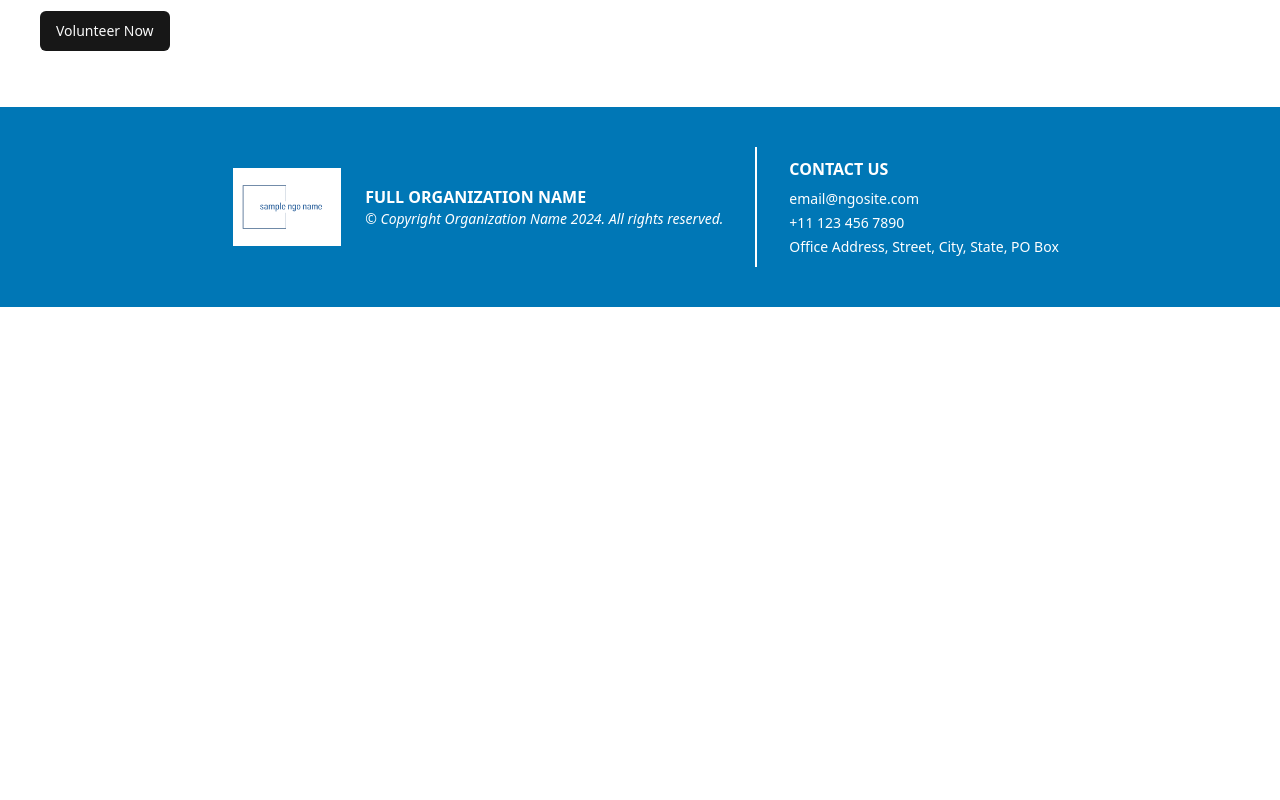
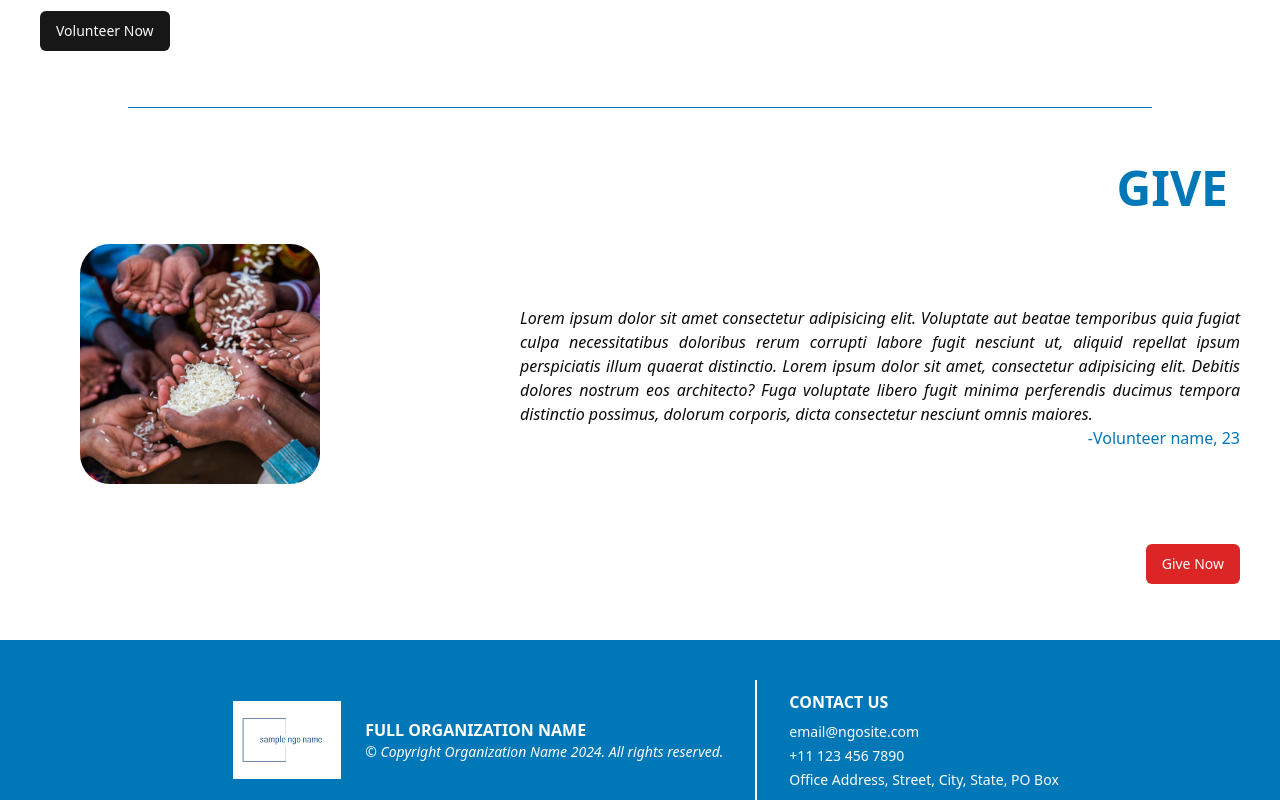
Before and after one commit to judithlk/ngo-site-template, a Next.js app: page /action in a window 1280 px wide. Shown: the part 693-1493 px from the top of the page. Before the commit the page ends 1000 px from the top, so only its background shows below. Built offline with nearby package versions, Linux system fonts and the light colour scheme.

Commit message:
Give tab

```diff
--- a/src/app/action/page.tsx
+++ b/src/app/action/page.tsx
@@ -20,7 +20,7 @@ export default function TakeAction() {
     <>
       <NavBar />
       <main className="w-[100%] pb-10 mb-0 relative">
-        <div className="w-[100%] h-[100%] pt-[10%] lg:pt-0 space-y-10">
+        <div className="w-[100%] h-[100%] pt-[8%] lg:pt-0 space-y-10">
           <div className="h-64 md:h-80 bg-darkblue flex items-center justify-center pt-4">
             <h1 className="text-3xl md:text-5xl text-white font-bold italic">
               What can you do?
@@ -51,7 +51,7 @@ export default function TakeAction() {
                   , 23
                 </h2>
               </div>
-              <div className="relative w-[52%] mt-5 sm:mt-0 sm:w-[25%] lg:w-[18%] md:ml-10 rounded-full">
+              <div className="relative m-auto w-[62%] mt-5 sm:mt-0 sm:w-[25%] lg:w-[18%] md:ml-10 rounded-full">
                 <Image
                   src={"/profile photo.jpg"}
                   alt=""
@@ -62,7 +62,52 @@ export default function TakeAction() {
                 />
               </div>
             </div>
-            <Button onClick={() => setModalState(true)} className="">Volunteer Now</Button>
+            <Button onClick={() => setModalState(true)} className="">
+              Volunteer Now
+            </Button>
+          </div>
+          <div className="w-[80%] m-auto border-t border-midblue"></div>
+          <div className="w-[100%] py-4 px-10 space-y-8">
+            <h1 className="text-4xl md:text-5xl mr-3 font-semibold text-midblue text-right">
+              GIVE
+            </h1>
+            <div className="flex flex-col sm:flex-row justify-between lg:justify-between">
+              <div className="relative w-[80%] my-7 m-auto sm:mt-0 sm:w-[28%] lg:w-[20%] md:ml-10 rounded-full">
+                <Image
+                  src={"/stock2.jpg"}
+                  alt=""
+                  layout="responsive"
+                  width={100}
+                  height={100}
+                  style={{ borderRadius: "30px" }}
+                />
+              </div>
+              <div className="sm:w-[60%] flex flex-col justify-center items-end">
+                <p className="italic text-justify">
+                  Lorem ipsum dolor sit amet consectetur adipisicing elit.
+                  Voluptate aut beatae temporibus quia fugiat culpa
+                  necessitatibus doloribus rerum corrupti labore fugit nesciunt
+                  ut, aliquid repellat ipsum perspiciatis illum quaerat
+                  distinctio. Lorem ipsum dolor sit amet, consectetur
+                  adipisicing elit. Debitis dolores nostrum eos architecto? Fuga
+                  voluptate libero fugit minima perferendis ducimus tempora
+                  distinctio possimus, dolorum corporis, dicta consectetur
+                  nesciunt omnis maiores.
+                </p>
+                <h2 className="text-midblue">
+                  -
+                  <Link href="#" className="hover:text-darkblue">
+                    Volunteer name
+                  </Link>
+                  , 23
+                </h2>
+              </div>
+            </div>
+            <div className="w-[100%] text-end">
+            <Button onClick={() => setModalState(true)} className="bg-red-600 text-right">
+              Give Now
+            </Button>
+            </div>
           </div>
         </div>
         <div
@@ -86,7 +131,7 @@ export default function TakeAction() {
               </svg>
             </Button>
           </div>
-          <VolunteerModal {...{modalState, setModalState}} />
+          <VolunteerModal {...{ modalState, setModalState }} />
         </div>
       </main>
       <Footer />
--- a/src/app/components/VolunteerModal.tsx
+++ b/src/app/components/VolunteerModal.tsx
@@ -34,7 +34,7 @@ const formSchema = z.object({
     .number({
       message: "Please enter your age",
     })
-    .min(18, {
+    .gte(18, {
       message: "You must be at least 18 to volunteer with us",
     }),
   email: z.string().email({
```
Lines whose indentation alone changed are shown as unchanged.
